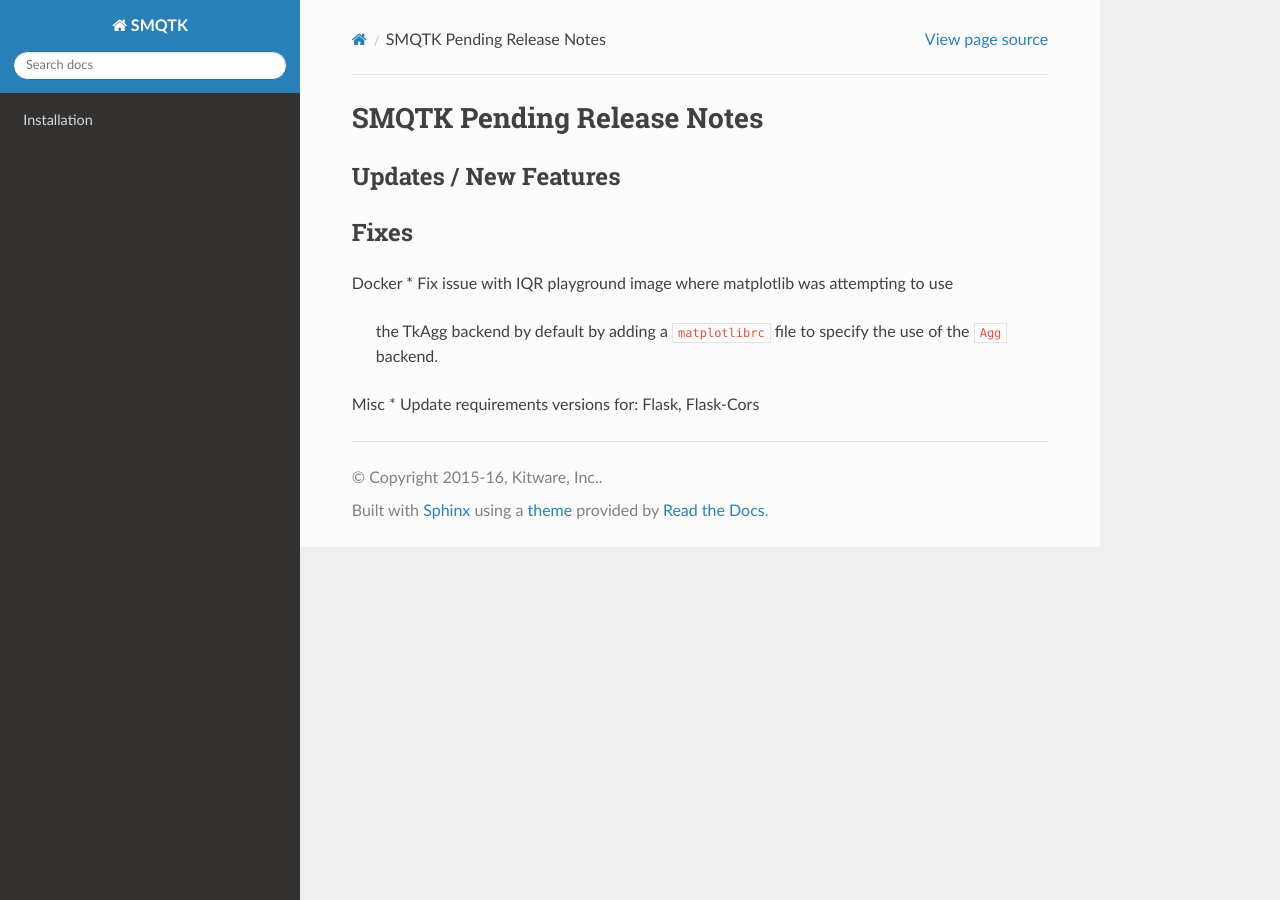
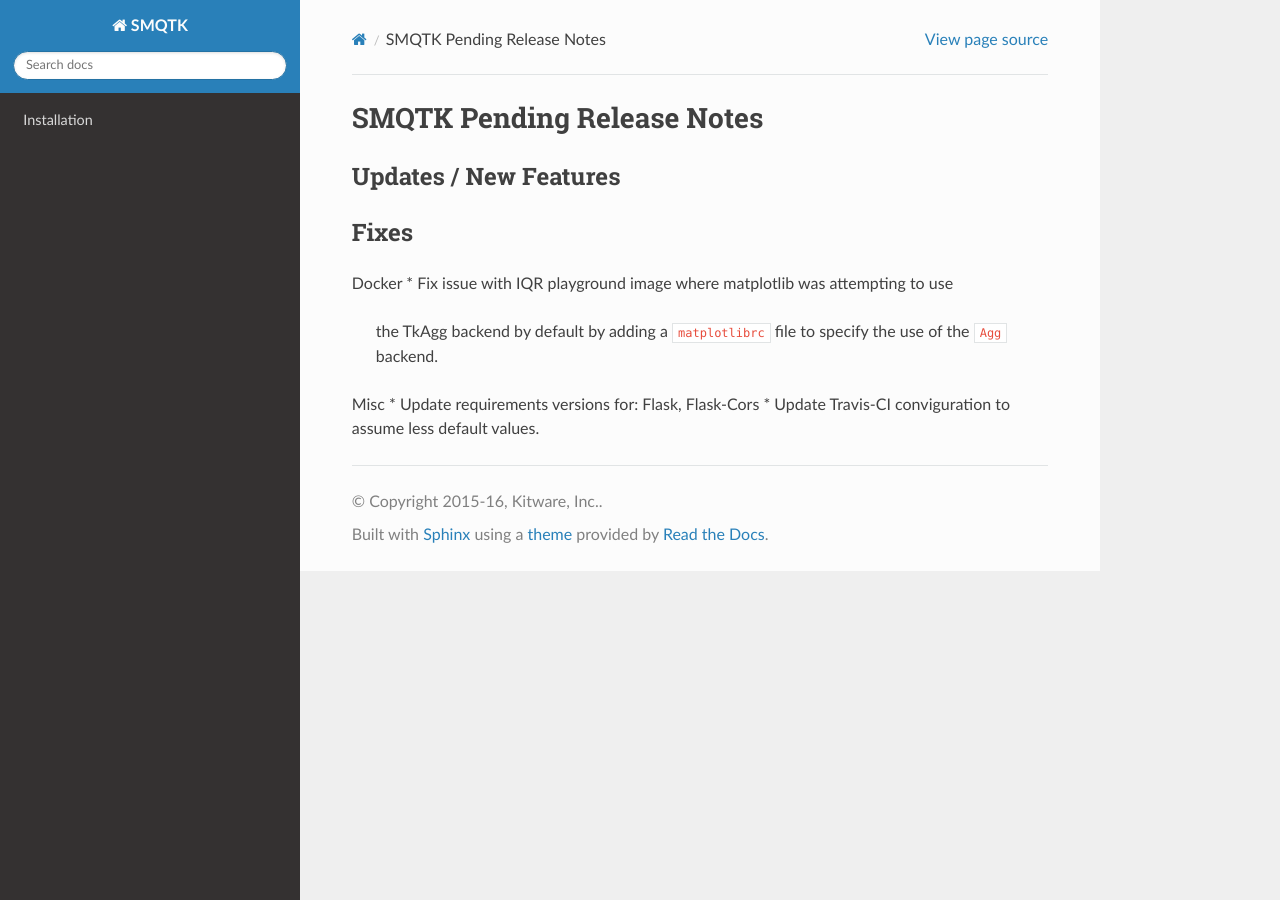
Before and after one commit to Kitware/SMQTK-Detection, a Sphinx documentation site: the page built from docs/release_notes/pending_release.rst, in a window 1280 px wide. Built offline with Sphinx 7.4.7 and the Read the Docs theme 2.0.0, drawn with Linux system fonts in a browser that asks for light colours; pages that are not in the unit, such as notebooks, are missing from menus; the version number could not be read and is left out.

Commit message:
Update travis CI configuration
The previous CI scripting no longer completes successfully after default
settings were updated on the Travis-CI end of things. This update to the
configuration concretely specifies settings that were previously left to
defaults.

- Disabled FLANN in CMake build of bundled TPL optional dependencies.

```diff
--- a/docs/release_notes/pending_release.rst
+++ b/docs/release_notes/pending_release.rst
@@ -15,3 +15,4 @@ Docker
 
 Misc
 * Update requirements versions for: Flask, Flask-Cors
+* Update Travis-CI conviguration to assume less default values.
```
